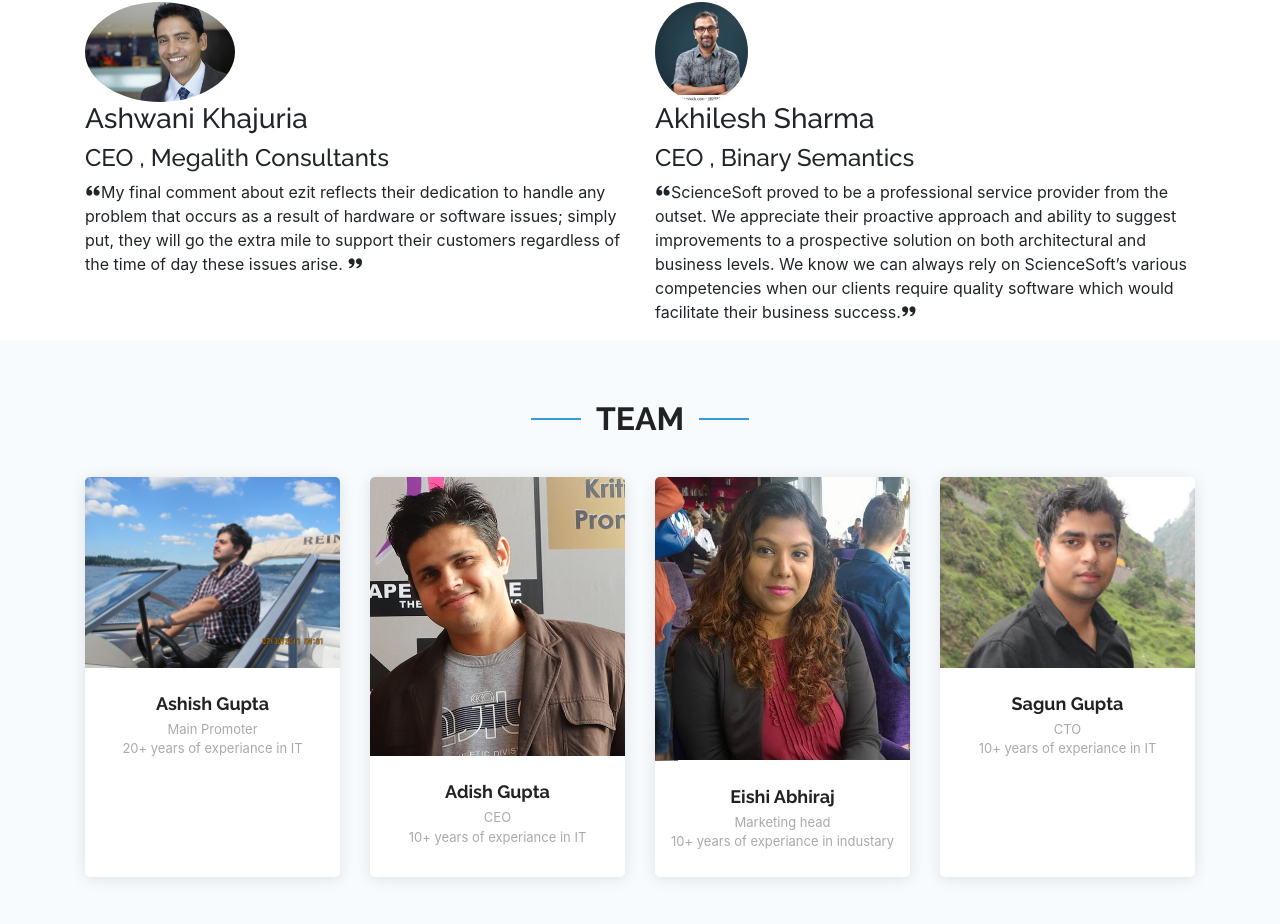
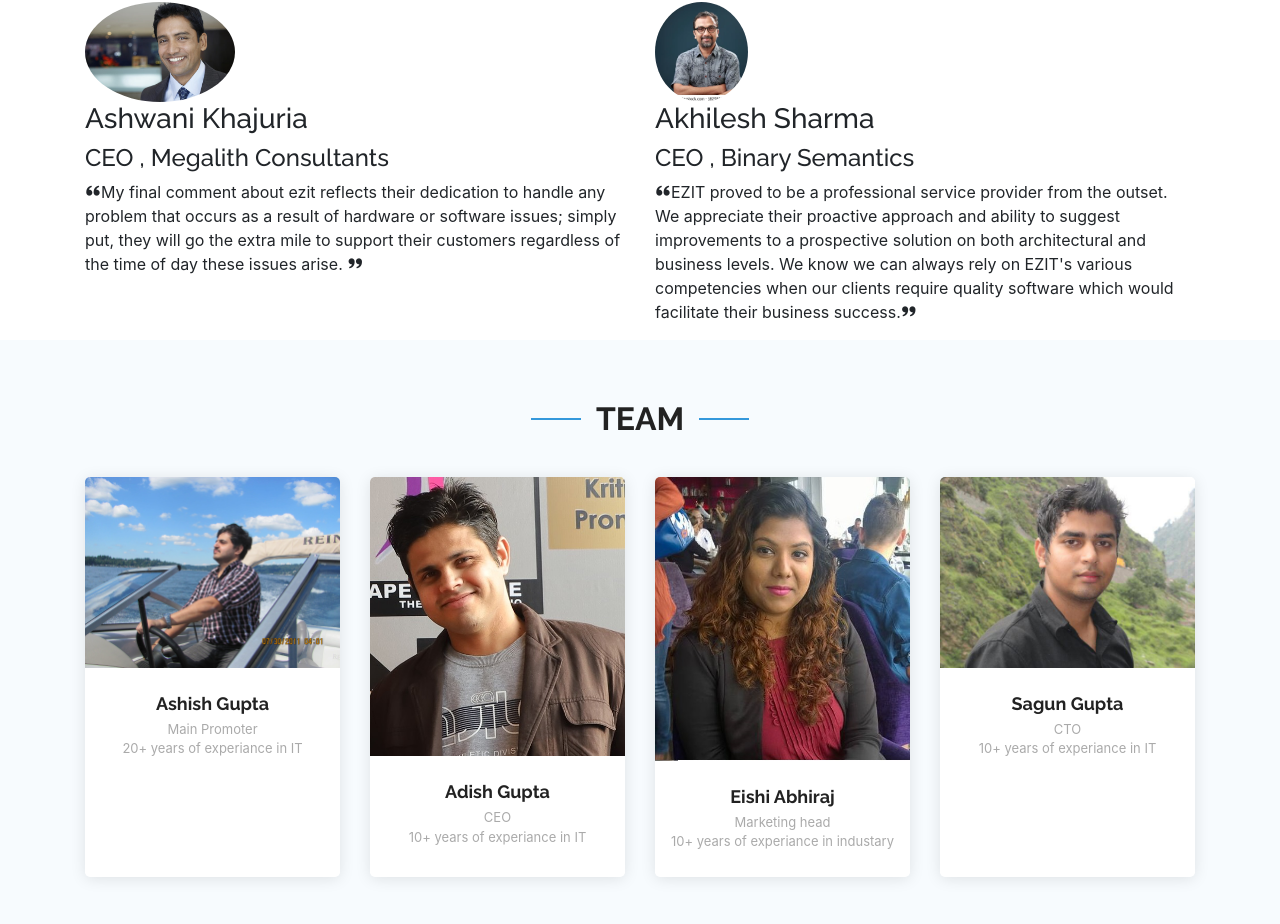
Before and after one commit to adishgupta0/ezitfrontend, a React (Create React App) app: page / in a window 1280 px wide. Shown: the part 2631-3555 px from the top of the page. Built offline with nearby package versions, Linux system fonts and the light colour scheme; some icons are missing.

Commit message:
make it better

```diff
--- a/src/pages/Home.js
+++ b/src/pages/Home.js
@@ -386,7 +386,7 @@ function Home() {
                     <h4>CEO , Binary Semantics</h4>
                     <p>
                       <i className="bx bxs-quote-alt-left quote-icon-left"></i>
-                      ScienceSoft proved to be a professional service provider from the outset. We appreciate their proactive approach and ability to suggest improvements to a prospective solution on both architectural and business levels. We know we can always rely on ScienceSoft’s various competencies when our clients require quality software which would facilitate their business success.
+                      EZIT proved to be a professional service provider from the outset. We appreciate their proactive approach and ability to suggest improvements to a prospective solution on both architectural and business levels. We know we can always rely on EZIT's various competencies when our clients require quality software which would facilitate their business success.
                 <i className="bx bxs-quote-alt-right quote-icon-right"></i>
                     </p>
                   </div>
```
